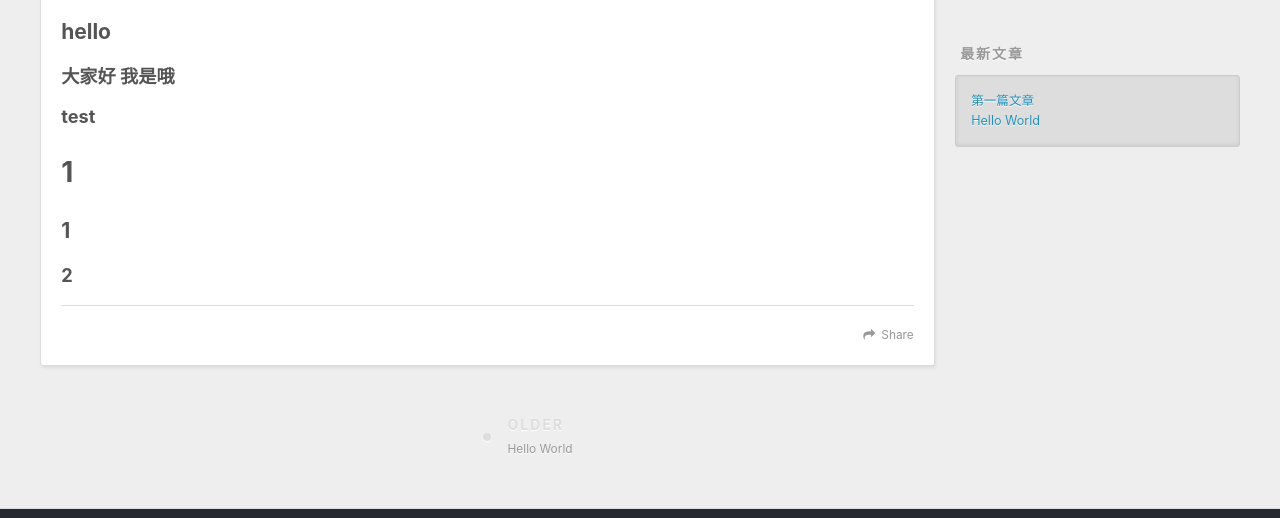
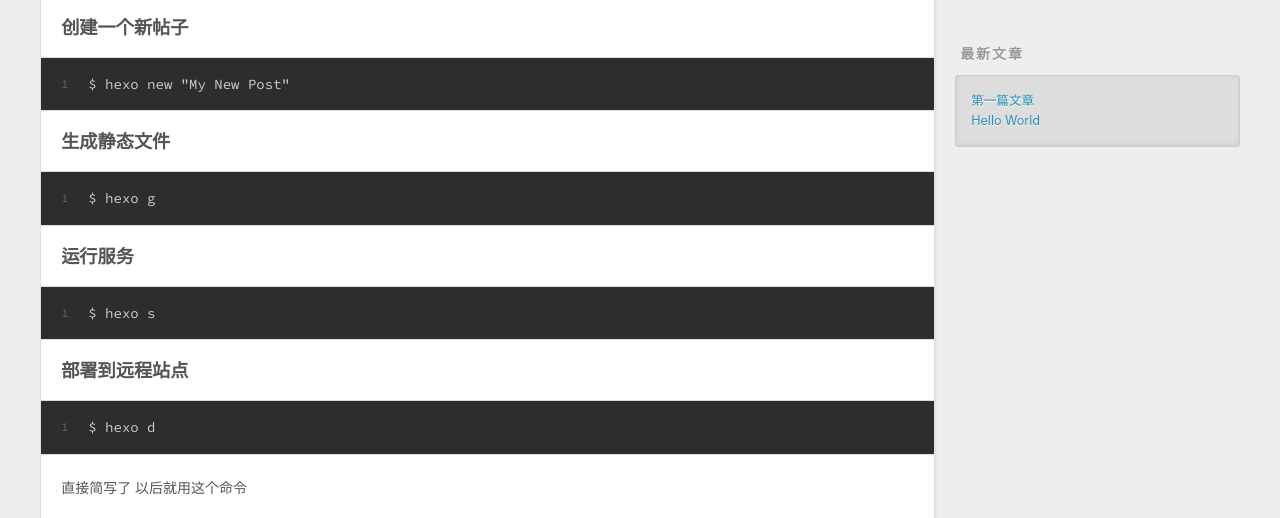
Before and after one commit to 14787256764/Blog, a plain HTML site: page 2020/12/01/第一篇文章/index.html in a window 1280 px wide. Shown: the part 434-952 px from the top of the page. Drawn offline with nearby package versions, Linux system fonts and the light colour scheme.

Commit message:
Site updated: 2020-12-01 20:36:40

```diff
--- a/2020/12/01/第一篇文章/index.html
+++ b/2020/12/01/第一篇文章/index.html
@@ -7,15 +7,15 @@
 
   <title>第一篇文章 | 疯狂划水</title>
   <meta name="viewport" content="width=device-width, initial-scale=1, maximum-scale=1">
-  <meta name="description" content="hello大家好 我是哦test112">
+  <meta name="description" content="创建一个新帖子1$ hexo new &quot;My New Post&quot;  生成静态文件1$ hexo g  运行服务1$ hexo s  部署到远程站点1$ hexo d      直接简写了    以后就用这个命令">
 <meta property="og:type" content="article">
 <meta property="og:title" content="第一篇文章">
 <meta property="og:url" content="http://example.com/2020/12/01/%E7%AC%AC%E4%B8%80%E7%AF%87%E6%96%87%E7%AB%A0/index.html">
 <meta property="og:site_name" content="疯狂划水">
-<meta property="og:description" content="hello大家好 我是哦test112">
+<meta property="og:description" content="创建一个新帖子1$ hexo new &quot;My New Post&quot;  生成静态文件1$ hexo g  运行服务1$ hexo s  部署到远程站点1$ hexo d      直接简写了    以后就用这个命令">
 <meta property="og:locale" content="zh_CN">
 <meta property="article:published_time" content="2020-12-01T10:25:53.000Z">
-<meta property="article:modified_time" content="2020-12-01T10:30:03.544Z">
+<meta property="article:modified_time" content="2020-12-01T12:24:15.817Z">
 <meta property="article:author" content="My Son">
 <meta property="article:tag" content="划水,第一,一步,划水第一步">
 <meta name="twitter:card" content="summary">
@@ -89,7 +89,20 @@
 
     <div class="article-entry" itemprop="articleBody">
 
-        <h2 id="hello"><a href="#hello" class="headerlink" title="hello"></a>hello</h2><h3 id="大家好-我是哦"><a href="#大家好-我是哦" class="headerlink" title="大家好 我是哦"></a>大家好 我是哦</h3><h3 id="test"><a href="#test" class="headerlink" title="test"></a>test</h3><h1 id="1"><a href="#1" class="headerlink" title="1"></a>1</h1><h2 id="1-1"><a href="#1-1" class="headerlink" title="1"></a>1</h2><h3 id="2"><a href="#2" class="headerlink" title="2"></a>2</h3>
+        <h3 id="创建一个新帖子"><a href="#创建一个新帖子" class="headerlink" title="创建一个新帖子"></a>创建一个新帖子</h3><figure class="highlight plain"><table><tr><td class="gutter"><pre><span class="line">1</span><br></pre></td><td class="code"><pre><span class="line">$ hexo new &quot;My New Post&quot;</span><br></pre></td></tr></table></figure>
+
+<h3 id="生成静态文件"><a href="#生成静态文件" class="headerlink" title="生成静态文件"></a>生成静态文件</h3><figure class="highlight plain"><table><tr><td class="gutter"><pre><span class="line">1</span><br></pre></td><td class="code"><pre><span class="line">$ hexo g</span><br></pre></td></tr></table></figure>
+
+<h3 id="运行服务"><a href="#运行服务" class="headerlink" title="运行服务"></a>运行服务</h3><figure class="highlight plain"><table><tr><td class="gutter"><pre><span class="line">1</span><br></pre></td><td class="code"><pre><span class="line">$ hexo s</span><br></pre></td></tr></table></figure>
+
+<h3 id="部署到远程站点"><a href="#部署到远程站点" class="headerlink" title="部署到远程站点"></a>部署到远程站点</h3><figure class="highlight plain"><table><tr><td class="gutter"><pre><span class="line">1</span><br></pre></td><td class="code"><pre><span class="line">$ hexo d</span><br></pre></td></tr></table></figure>
+
+
+
+
+
+<p>直接简写了    以后就用这个命令  </p>
+
 
     </div>
     <footer class="article-footer">
```
Also changed, not shown: index.html (+14 -1 lines).
